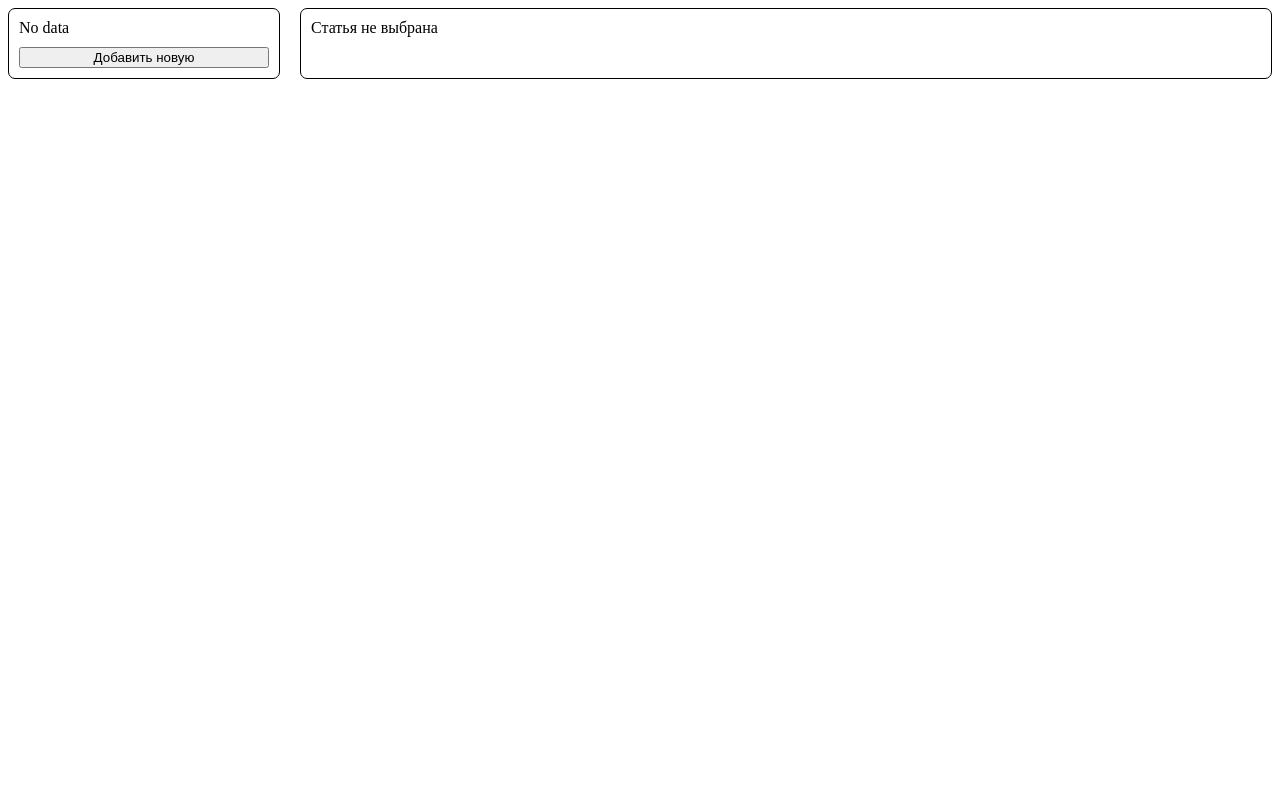
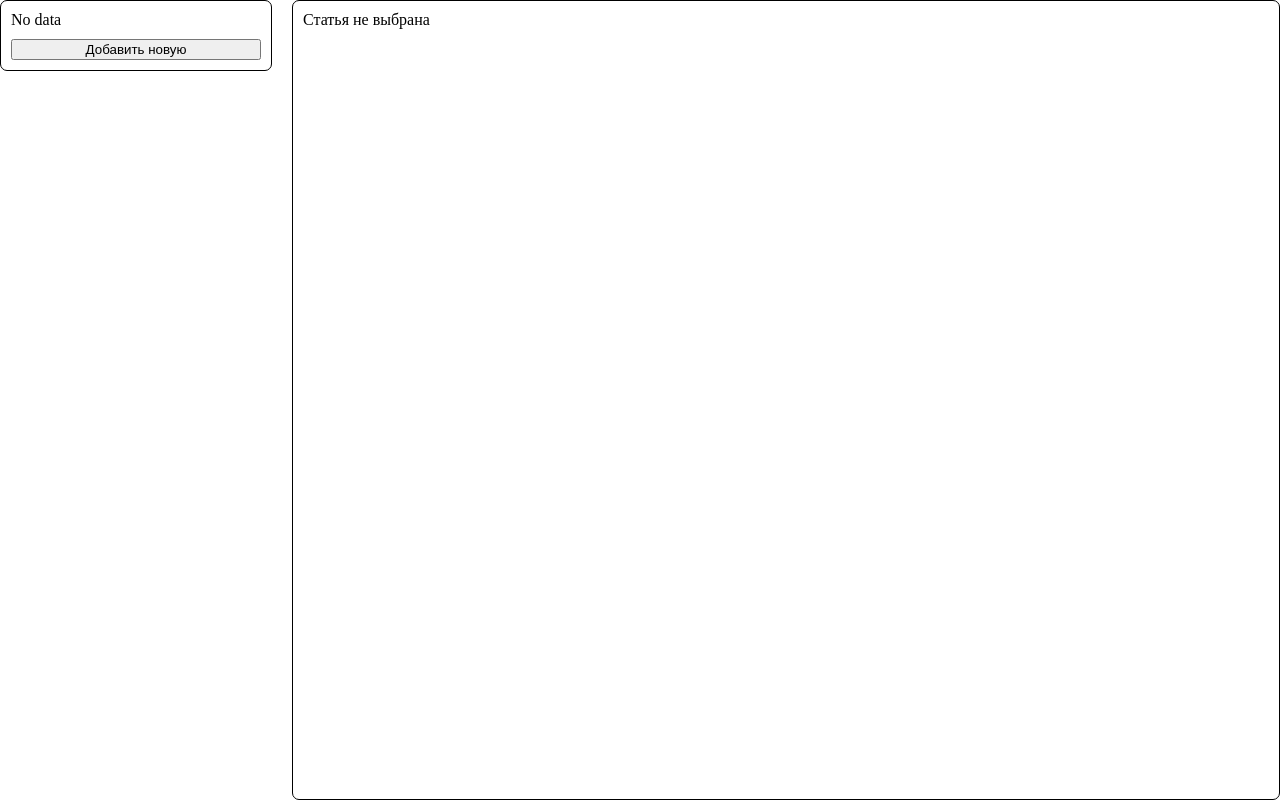
Before and after one commit to Egorro/articles-editor, an Angular app: page / in a window 1280 px wide. Built offline with nearby package versions, Linux system fonts and the light colour scheme.

Commit message:
высота приложения

```diff
--- a/src/app/app.scss
+++ b/src/app/app.scss
@@ -1,6 +1,7 @@
 .content {
   display: flex;
   gap: 20px;
+  height: 100vh;
 }
 
 .article {
--- a/src/styles.scss
+++ b/src/styles.scss
@@ -4,3 +4,7 @@
   --black: #000000;
   --hover: #bbe6f3;
 }
+
+body {
+  margin: 0;
+}
```
